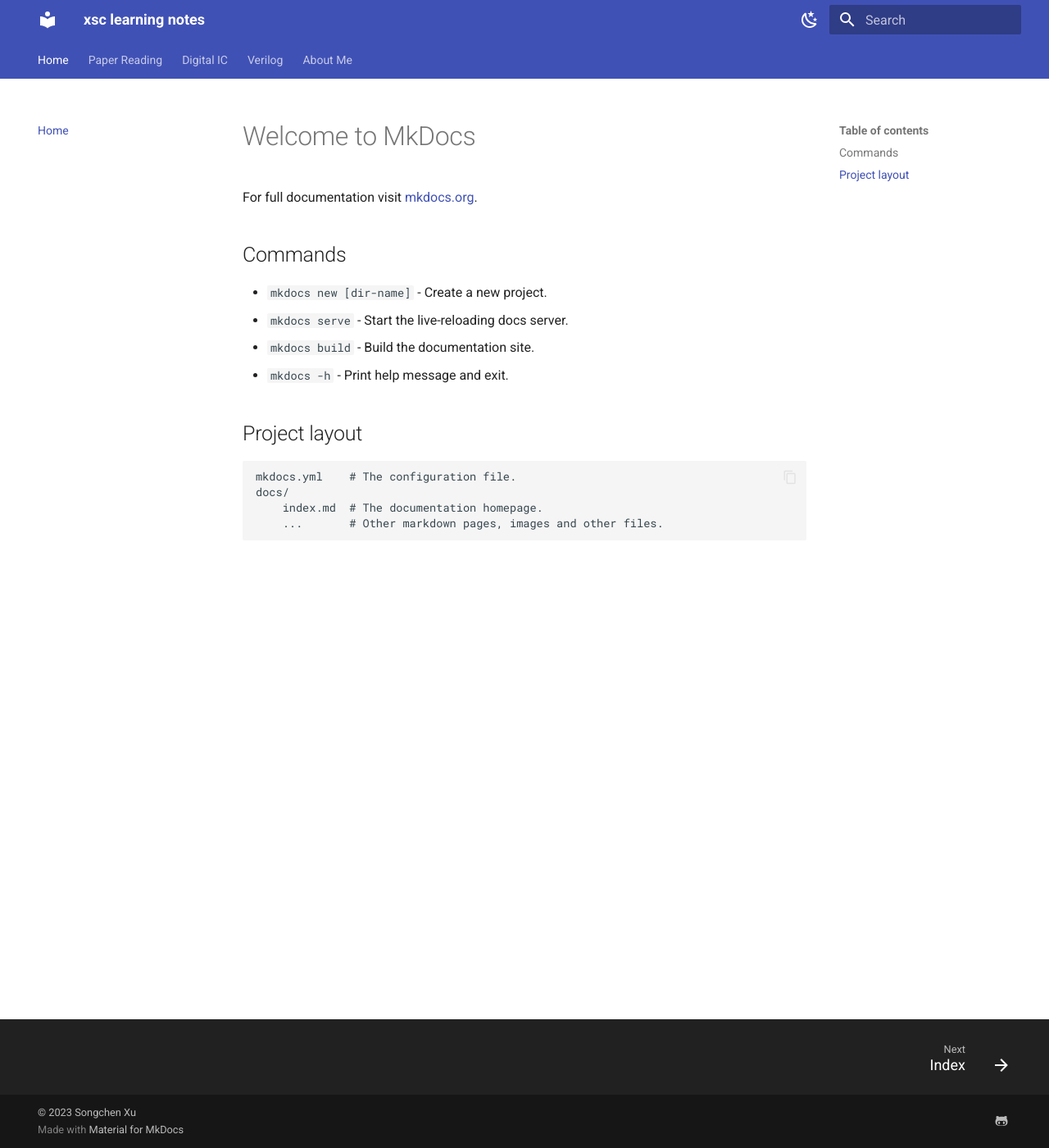
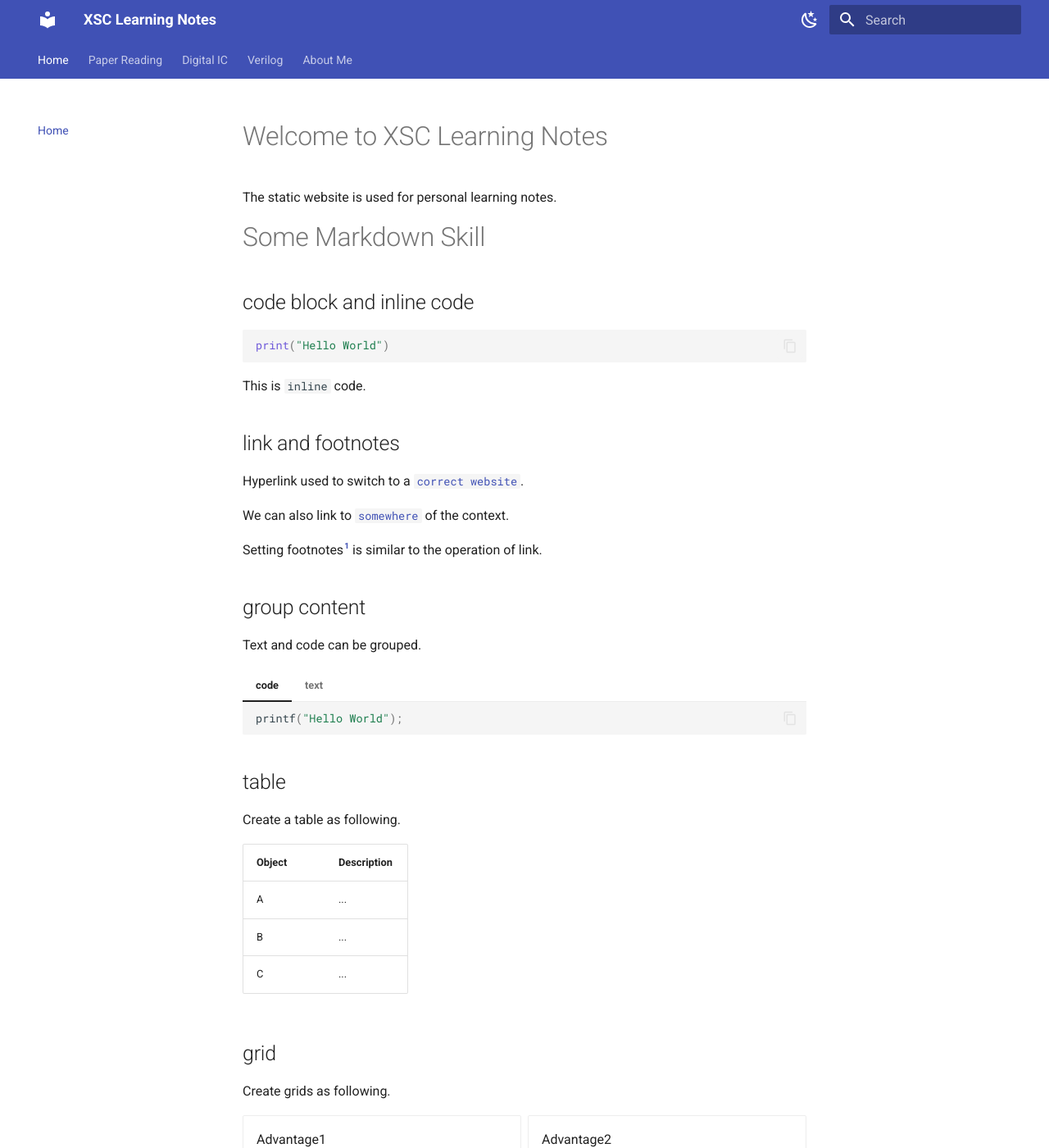
Before and after one commit to crazy-squirrel/mkdocs-xsc, an MkDocs documentation site: the page built from docs/index.md, in a window 1280 px wide and 1400 px high. Shown: the whole window at 82% size. Built offline with MkDocs 1.6.1 and Material for MkDocs 9.7.7, drawn with Linux system fonts in a browser that asks for light colours; some of the changed text lies outside the part shown.

Commit message:
add some basic operation of markdown in homepage

````diff
--- a/docs/index.md
+++ b/docs/index.md
@@ -1,17 +1,73 @@
-# Welcome to MkDocs
+# Welcome to XSC Learning Notes
 
-For full documentation visit [mkdocs.org](https://www.mkdocs.org).
+The static website is used for personal learning notes.
 
-## Commands
+# Some Markdown Skill
 
-* `mkdocs new [dir-name]` - Create a new project.
-* `mkdocs serve` - Start the live-reloading docs server.
-* `mkdocs build` - Build the documentation site.
-* `mkdocs -h` - Print help message and exit.
+## code block and inline code {#code-block-and-inline-code data-toc-label="code block and inline code"}
 
-## Project layout
+``` python
+print("Hello World")
+```
 
-    mkdocs.yml    # The configuration file.
-    docs/
-        index.md  # The documentation homepage.
-        ...       # Other markdown pages, images and other files.
+This is `inline` code.
+
+## link and footnotes
+
+Hyperlink used to switch to a [`correct website`][correct website].
+
+We can also link to [`somewhere`][somewhere] of the context.
+
+Setting footnotes[^1] is similar to the operation of link.
+
+[correct website]: https://www.bing.com
+[somewhere]: #code-block-and-inline-code
+[^1]: Here can add some footnotes.
+
+## group content
+
+Text and code can be grouped.
+
+=== "code"
+
+    ``` c
+    printf("Hello World");
+    ```
+
+=== "text"
+
+    * STEP1: ...
+    * STEP2: ...
+    * STEP3: ...
+
+## table
+
+Create a table as following.
+
+| Object      | Description                          |
+| ----------- | ------------------------------------ |
+| A           | ...                                  |
+| B           | ...                                  |
+| C           | ...                                  |
+
+## grid
+
+Create grids as following.
+
+<div class="grid cards" markdown>
+
+* Advantage1
+* Advantage2
+* Advantage3
+* Advantage4
+
+</div>
+
+## image
+
+Image cam be added by HTML.
+
+<figure markdown>
+  ![Image title](https://dummyimage.com/600x400/){ width="300" }
+  <figcaption>Image caption</figcaption>
+</figure>
--- a/mkdocs.yml
+++ b/mkdocs.yml
@@ -1,4 +1,4 @@
-site_name: xsc learning notes
+site_name: XSC Learning Notes
 
 site_url: https://crazy-squirrel.github.io/mkdocs-xsc
 
@@ -11,9 +11,11 @@
     - navigation.footer
     - search.suggest
     - search.highlight
+    - search.share
     - content.tabs.link
     - content.code.annotate
     - content.code.copy
+    - toc.follow
   language: en
   palette:
     - scheme: default
@@ -60,6 +62,8 @@
       generic: true
   - pymdownx.emoji:
       emoji_index: !!python/name:material.extensions.emoji.twemoji
+  - pymdownx.tabbed:
+      alternate_style: true
   - pymdownx.inlinehilite
   - pymdownx.snippets
   - admonition
@@ -68,6 +72,8 @@
   - pymdownx.superfences
   - pymdownx.mark
   - attr_list
+  - md_in_html
+  - tables
 
 copyright: |
   &copy; 2023 <a href="https://github.com/crazy-squirrel"  target="_blank" rel="noopener">Songchen Xu</a>
````
